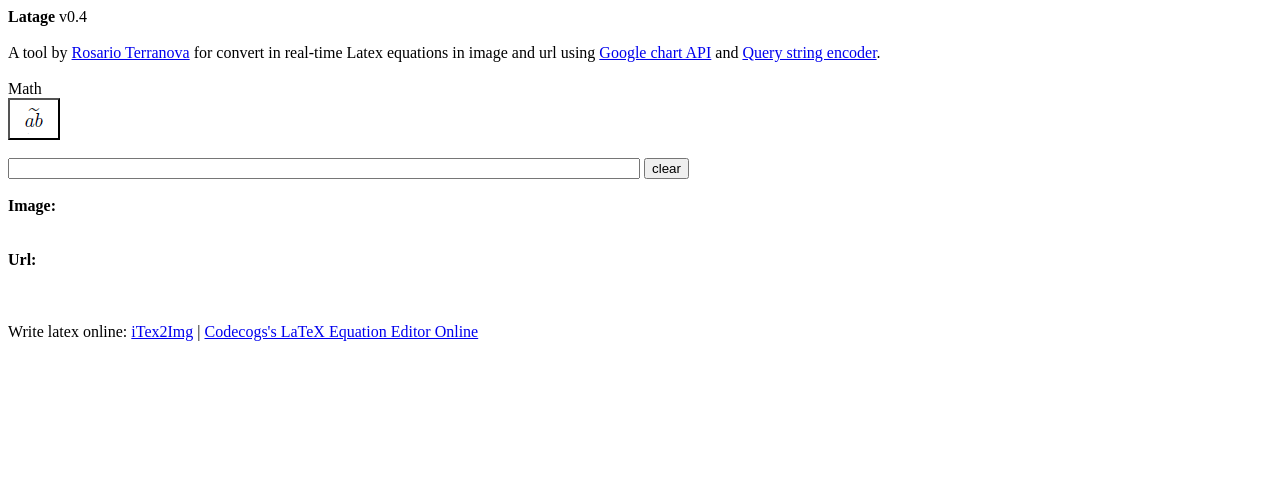
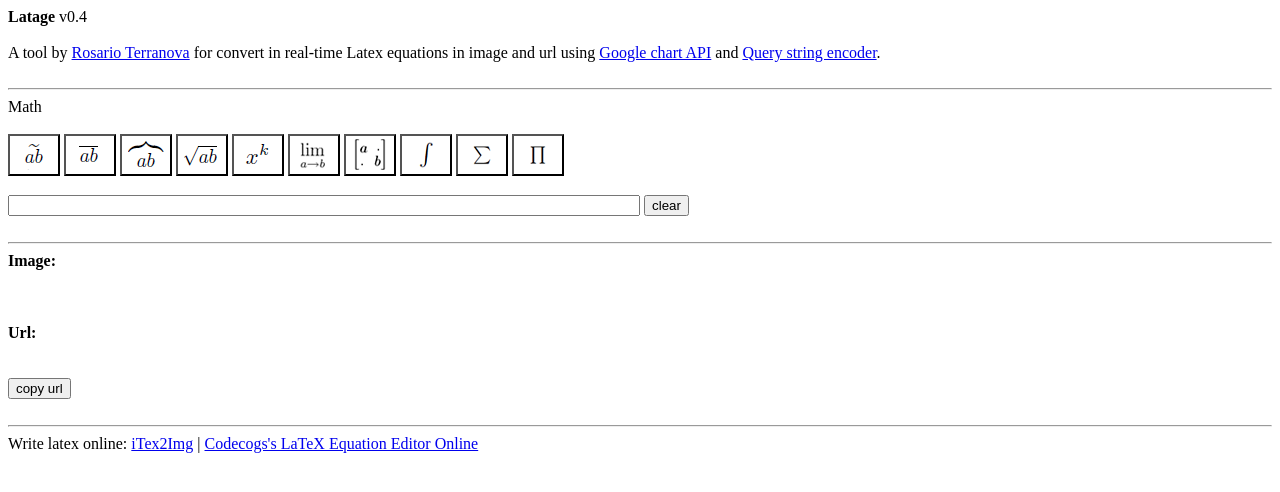
Before and after one commit to rosarioterranova/latage, a plain HTML site: page index.html in a window 1280 px wide. Drawn offline with Linux system fonts and the light colour scheme.

Commit message:
more function + copy button

```diff
--- a/index.html
+++ b/index.html
@@ -8,10 +8,21 @@
 
 <br>
 <br>
+<hr>
 Math
+<br>
 <br>
 	<!-- MATH BUTTONS -->
 	<button class="button" style="background-color:white" onclick='setFormulaByButton("\\widetilde{ab}")';><img src="img/widetilde.png"></button>
+	<button class="button" style="background-color:white" onclick='setFormulaByButton("\\overline{ba}")';><img src="img/overline.png"></button>
+	<button class="button" style="background-color:white" onclick='setFormulaByButton("\\overbrace{ab}")';><img src="img/overbrace.png"></button>
+	<button class="button" style="background-color:white" onclick='setFormulaByButton("\\sqrt{ab} ")';><img src="img/sqrt.png"></button>
+	<button class="button" style="background-color:white" onclick='setFormulaByButton("x^{k}")';><img src="img/xpk.png"></button>
+	<button class="button" style="background-color:white" onclick='setFormulaByButton("\\lim_{a \\rightarrow b} ")';><img src="img/limit.png"></button>
+	<button class="button" style="background-color:white" onclick='setFormulaByButton("\\begin{bmatrix}a & b \\\\c & d \\end{bmatrix} ")';><img src="img/matrix.png"></button>
+	<button class="button" style="background-color:white" onclick='setFormulaByButton("\\int_a^b x ")';><img src="img/int.png"></button>
+	<button class="button" style="background-color:white" onclick='setFormulaByButton("\\sum_a^b x ")';><img src="img/sum.png"></button>
+	<button class="button" style="background-color:white" onclick='setFormulaByButton("\\prod_a^b x ")';><img src="img/prod.png"></button>
 <br>
 <br>
 	<!-- INPUT FIELD -->
@@ -21,20 +32,23 @@ Math
 	<button onclick=clearFormula()>clear</button>
 <br>
 <br>
-
+<hr>
 	<!-- GENERATED IMAGE AREA -->
 	<b>Image:</b>
 <br>
 <br>
 	<div id="imgFormula"></div>
 <br>
-
+<br>
 	<!-- GENERATED URL AREA -->
 	<b>Url:</b>
 <br>
 <br>
 	<div id="txtFormula"></div>
 <br>
+	<button id="copy" onclick="copyToClipboard(showTxtFormula(formulaInput.value))">copy url</button>
 <br>
+<br>
+<hr>
 	<!-- FOOTER -->
 	Write latex online: <a href="http://www.sciweavers.org/free-online-latex-equation-editor">iTex2Img</a> | <a href="https://www.codecogs.com/latex/eqneditor.php">Codecogs's LaTeX Equation Editor Online</a>
--- a/latage.js
+++ b/latage.js
@@ -37,3 +37,8 @@ function setFormulaByButton(formula){
 	document.getElementById('formulaInput').value = document.getElementById('formulaInput').value+formula;
 	document.getElementById('formulaInput').oninput();
 }
+
+//Copy to clipboard window
+function copyToClipboard(text) {
+    window.prompt("Copy to clipboard: Ctrl+C, Enter", text);
+  }
```
Also changed, not shown: img/int.png (added), img/limit.png (added), img/matrix.png (added), img/overbrace.png (added), img/overline.png (added), img/prod.png (added), img/sqrt.png (added), img/sum.png (added), img/xpk.png (added).
